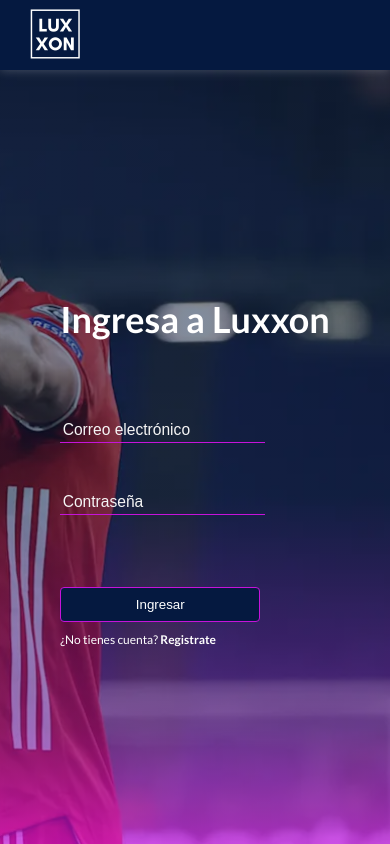
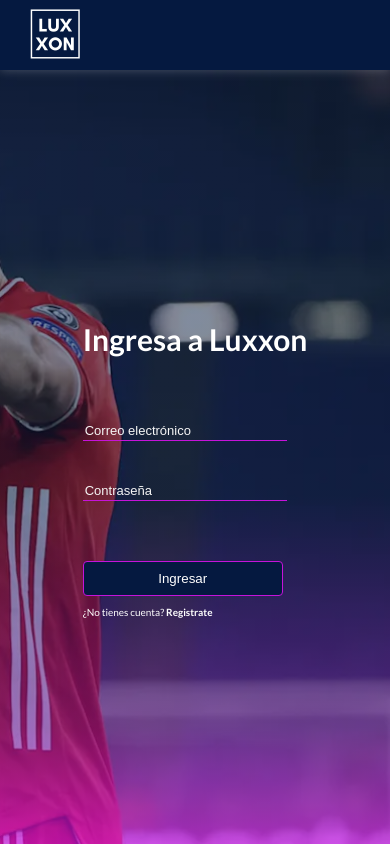
Before and after one commit to dasafodev/luxon, a Next.js app: page /login in a window 390 px wide. Built offline with nearby package versions, Linux system fonts and the light colour scheme; no server answers.

Commit message:
profile responsive

```diff
--- a/app/styles/globlal.css
+++ b/app/styles/globlal.css
@@ -73,3 +73,18 @@ input::placeholder {
 .title {
 	font-size: 3rem;
 }
+
+.text-center{
+	text-align: center;
+}
+
+.rounded{
+	border-radius: 50%;
+}
+
+
+@media (max-width: 600px) {
+	html {
+	  font-size: 10px;
+	}
+  }
--- a/pages/profile/profile.module.css
+++ b/pages/profile/profile.module.css
@@ -5,4 +5,16 @@
     height: calc(100vh - 70px );
     width: 100vw;
     background-image: var(--gradient);
+    background-attachment: fixed;
+    overflow: scroll;
+    padding-bottom: 3rem;
 }
+
+.info{
+    font-size: 1.3rem;
+}
+
+.info_highlight{
+    font-size: 2rem;
+    margin-right: 1rem;
+}
```
Also changed, not shown: pages/profile/index.tsx (+2 -1 lines).
